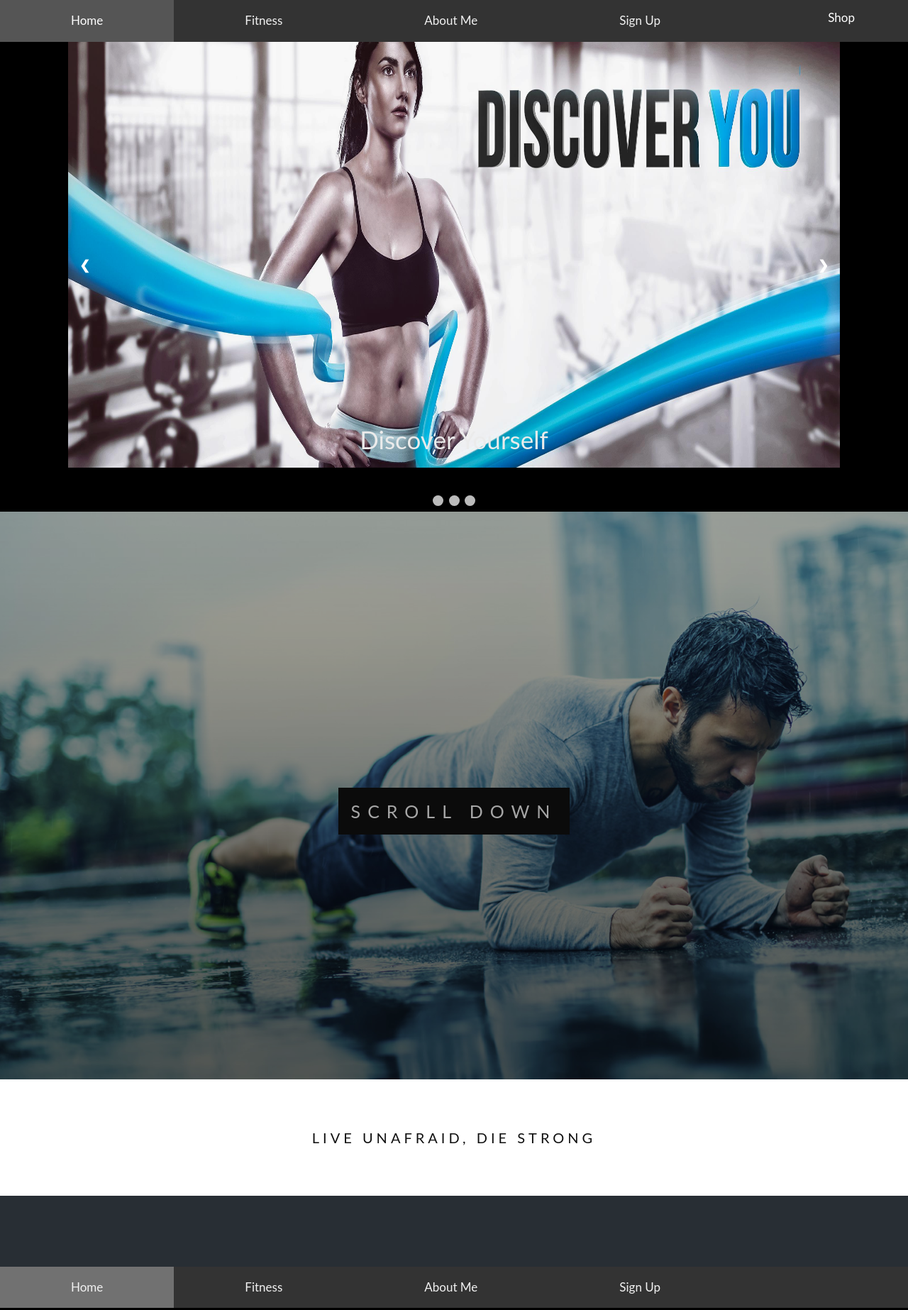
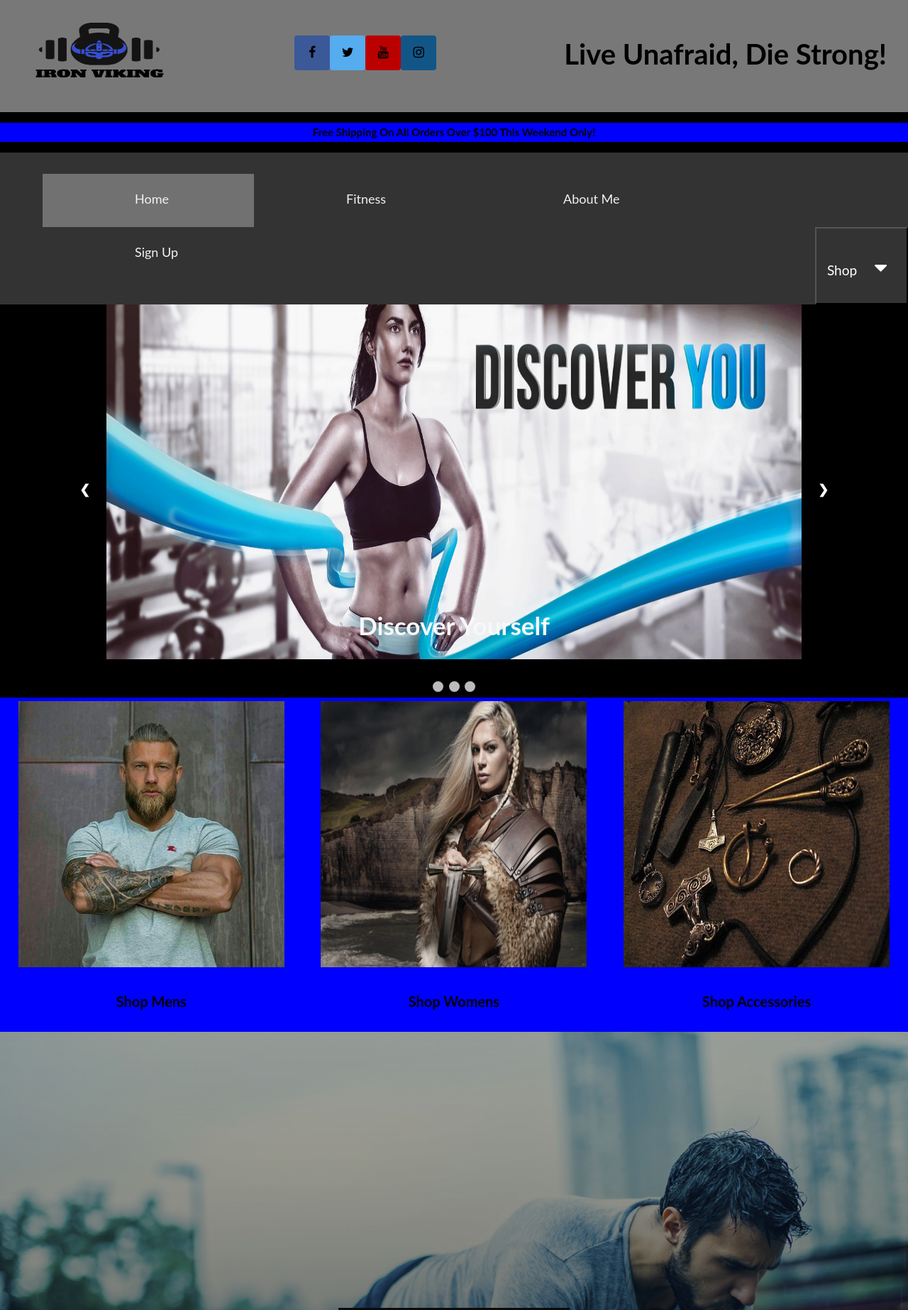
Before and after one commit to KillaGorillaFb/IronVikingsSite, a plain HTML site: page index.html in a window 1280 px wide. Shown: the top 1846 px of the page at 71% size. Drawn offline with Linux system fonts and the light colour scheme.

Commit message:
Homepage Redesign

```diff
--- a/index.html
+++ b/index.html
@@ -8,6 +8,7 @@
 <head>
   <meta charset="utf-8">
   <title>Iron Viking</title>
+  <link rel="stylesheet" href="https://cdnjs.cloudflare.com/ajax/libs/font-awesome/4.7.0/css/font-awesome.min.css">
   <link href="styles.css" rel="stylesheet">
   <link href="slideshowHome.css" rel="stylesheet">
   <!-- Parallax Styling -->
@@ -86,22 +87,32 @@
 </head>
 
 <body>
+  <!--<div class="row">
+    <p>Free Shipping On All Orders Over $100 This Weekend Only!</p>
+  </div>-->
+  <div class="header">
+    <img src="logo.png" style="width: 250px; height: 150px; " class="logo"></a>
+    <p style="color:black;float: right; font-size:40px; font-weight: bold; padding: 0px 15px 0px 150px;">Live Unafraid, Die Strong!</p>
+    <div class="header-right">
+      <a href="#" class="fa fa-facebook"></a>
+      <a href="#" class="fa fa-twitter"></a>
+      <a href="#" class="fa fa-youtube"></a>
+      <a href="#" class="fa fa-instagram"></a>
+      <!--<a class="active" href="#home">Home</a>
+<a href="#contact">Contact</a>
+<a href="#about">About</a>-->
+    </div>
+  </div>
+  <!-- Row Under Header -->
+  <div class="row2">
+    <p>Free Shipping On All Orders Over $100 This Weekend Only!</p>
+  </div>
 
   <!-- Top Menu HTML -->
   <div class="topnav" id="myTopnav">
     <a href="#home" class="active">Home</a>
     <a href="fitness.html">Fitness</a>
     <a href="aboutMe.html">About Me</a>
-    <!--<div class="dropdown">
-      <button class="dropbtn">Shop
-      <i class="fa fa-caret-down"></i>
-    </button>
-      <div class="dropdown-content">
-        <a href="shopMen.html">Men</a>
-        <a href="shopWomen.html">Women</a>
-        <a href="shopAccessories.html">Accessories</a>
-      </div>
-    </div>-->
     <a href="signUp.html">Sign Up</a>
     <a href="javascript:void(0);" class="icon" onclick="myFunction()">&#9776;</a>
 
@@ -136,19 +147,19 @@
 
     <div class="mySlides fade">
       <div class="numbertext"></div>
-        <img src="logo.png" class="center" style="height: 700px; width:80%">
+      <img src="logo.png" class="center" style="height: 500px; width:50%">
       <div class="text">Live Unafraid, Die Strong</div>
     </div>
 
     <div class="mySlides fade">
       <div class="numbertext"></div>
-        <img src="slide1.jpg" class="center" style="height: 600px; width:90%">
+      <img src="slide1.jpg" class="center" style="height: 500px; width:80%">
       <div class="text">Function Over Physique</div>
     </div>
 
     <div class="mySlides fade">
       <div class="numbertext"></div>
-        <img src="slide3.jpg" style="height: 600px; width:100%">
+      <img src="slide3.jpg" class="center" style="height: 500px; width:90%">
       <div class="text">Discover Yourself</div>
     </div>
 
@@ -216,6 +227,55 @@
     }
   </script>
 
+  <!-- Side By Side Images Below Slideshow -->
+  <style>
+    * {
+      box-sizing: border-box;
+    }
+
+    .column {
+      float: left;
+      width: 33.33%;
+      padding: 5px;
+    }
+
+    /* Clearfix (clear floats) */
+
+    .row::after {
+      content: "";
+      clear: both;
+      display: table;
+    }
+  </style>
+  </head>
+
+
+
+
+    <div class="row">
+      <div class="column">
+        <a href="shopMen.html">
+  <img src="men.jpg" alt="Men's Shopping" style="height: 375px; width:90%">
+</a>
+<p>Shop Mens</p>
+      </div>
+      <div class="column">
+        <a href="shopWomen.html">
+  <img src="woman.jpg" alt="Women's Shopping" style="height: 375px; width:90%">
+</a>
+<p>Shop Womens</p>
+      </div>
+
+        <div class="column">
+          <a href="shopAccessories.html">
+  <img src="accessories.jpg" alt="Accessories Shopping" style="height: 375px; width:90%">
+</a>
+<p>Shop Accessories</p>
+        </div>
+      </div>
+    </div>
+
+    <!-- End of Side By Side Images -->
 
     <!-- Parallax HTML -->
     <div class="bgimg-1">
@@ -229,83 +289,26 @@
       <p></p>
     </div>
 
-    <!--  <div class="bgimg-2">
-    <div class="caption">
-      <span class="border" style="background-color:transparent;font-size:25px;color: #f7f7f7;">LESS HEIGHT</span>
+    </div>
+
+    <!--<div style="position:relative;">
+    <div style="color:#ddd;background-color:#282E34;text-align:center;padding:20px 20px;text-align: justify;">
+      <div class="btm-header">
+        <img src="logo.png" style="width: 250px; height: 150px; align-content: center;"/>
+        <p style="text-align:right; font-size: 20px; font-weight: bold;">Contact Me</p>
+        <p style="text-align:right;">Phone: 417-555-5555</p>
+        <p style="text-align:right;">Email: ironviking@ironviking.com</p>
+      </div>
     </div>
   </div>-->
-
-
-
-  </div>
-
-  <div style="position:relative;">
-    <div style="color:#ddd;background-color:#282E34;text-align:center;padding:50px 80px;text-align: justify;">
-      <!--<p>Scroll up and down to really get the feeling of how Parallax Scrolling works.</p>-->
-    </div>
-  </div>
 
 
     <div class="topnav" id="myTopnav">
       <a href="#home" class="active">Home</a>
       <a href="fitness.html">Fitness</a>
       <a href="aboutMe.html">About Me</a>
-    <a href="signUp.html">Sign Up</a>
+      <a href="signUp.html">Contact Me</a>
 
-
-    <!-- Bottom Tab Headers HTML -->
-    <!--<div id="London" class="tabcontent">
-    <h3>Home</h3>
-    <p>Look into adding side by side images here!</p>
-  </div>
-
-  <div id="Paris" class="tabcontent">
-
-    <a href="fitness.html" style="color:black; font-size:29px;">Need help getting started in Fitness? Click HereQ</a>
-  </div>
-
-  <div id="Tokyo" class="tabcontent">
-    <h3>About Me</h3>
-    <p>Info about owner here</p>
-  </div>
-
-  <div id="Oslo" class="tabcontent">
-    <h3>Sign Up</h3>
-    <p>Link to newsletter sign up page here.</p>
-  </div>
-
-  <button class="tablink" onclick="openCity('London', this, '#2F4F4F')" id="defaultOpen">Home</button>
-  <button class="tablink" onclick="openCity('Paris', this, 'black')">Fitness</button>
-  <button class="tablink" onclick="openCity('Tokyo', this, '#2F4F4F')">About Me</button>
-  <button class="tablink" onclick="openCity('Oslo', this, 'black')">Sign Up</button>-->
-
-
-    <!-- Bottom Tab Headers Menu JS -->
-    <!--  <script>
-    function openCity(cityName, elmnt, color) {
-      // Hide all elements with class="tabcontent" by default */
-      var i, tabcontent, tablinks;
-      tabcontent = document.getElementsByClassName("tabcontent");
-      for (i = 0; i < tabcontent.length; i++) {
-        tabcontent[i].style.display = "none";
-      }
-
-      // Remove the background color of all tablinks/buttons
-      tablinks = document.getElementsByClassName("tablink");
-      for (i = 0; i < tablinks.length; i++) {
-        tablinks[i].style.backgroundColor = "";
-      }
-
-      // Show the specific tab content
-      document.getElementById(cityName).style.display = "block";
-
-      // Add the specific color to the button used to open the tab content
-      elmnt.style.backgroundColor = color;
-    }
-
-    // Get the element with id="defaultOpen" and click on it
-    document.getElementById("defaultOpen").click();
-  </script>-->
   </body>
 
 </html>
--- a/slideshowHome.css
+++ b/slideshowHome.css
@@ -40,13 +40,14 @@
 
 /* Caption text */
 .text {
-  color: #f2f2f2;
+  color: white;
   font-size: 35px;
   padding: 8px 12px;
   position: absolute;
   bottom: 8px;
   width: 100%;
   text-align: center;
+  font-weight: bold;
 }
 
 /* Number text (1/3 etc) */
--- a/styles.css
+++ b/styles.css
@@ -3,6 +3,22 @@
   Purpose:    StyleSheet
 */
 
+/*Top Banner */
+.row {
+  background-color: blue;
+  color: black;
+  text-align: center;
+  font-size: 20px;
+  font-weight: bold;
+}
+
+.row2 {
+  background-color: blue;
+  color: black;
+  text-align: center;
+  font-size: 15px;
+  font-weight: bold;
+}
 /* Bottom Tab Headers CSS */
 
 /* Style the tab buttons */
@@ -14,7 +30,7 @@ body {
 .tablink {
   background-color: black;
   color: white;
-  float:left;
+  float: left;
   border: none;
   outline: none;
   cursor: pointer;
@@ -63,6 +79,8 @@ body {
 .topnav {
   background-color: #333;
   overflow: hidden;
+  padding: 30px 0px 0px 60px;
+  line-height: 10px;
 }
 
 /* Style the links inside the navigation bar */
@@ -72,9 +90,9 @@ body {
   display: block;
   color: #f2f2f2;
   text-align: center;
-  padding: 14px 100px;
+  padding: 30px 120px 35px 130px;
   text-decoration: none;
-  font-size: 17px;
+  font-size: 18px;
 }
 
 /* Add an active class to highlight the current page */
@@ -94,21 +112,22 @@ body {
 
 .dropdown {
   float: right;
-  overflow: hidden
+  overflow: hidden;
   display: block;
+  padding: 0px 00px 0px 0px;
 }
 
 /* Style the dropdown button to fit inside the topnav */
 
 .dropdown .dropbtn {
-  font-size: 17px;
-  border: none;
+  font-size: 19px;
+  text-align: center;
   outline: none;
   color: white;
-  padding: 14px 75px;
   background-color: inherit;
   font-family: inherit;
   margin: 0;
+  padding: 20px 15px 15px 15px;
 }
 
 /* Style the dropdown content (hidden by default) */
@@ -194,10 +213,141 @@ body {
   }
 }
 
+.center {
+  display: block;
+  margin-left: auto;
+  margin-right: auto;
+  width: 50%;
+}
 
-.center {
-    display: block;
-    margin-left: auto;
-    margin-right: auto;
-    width: 50%;
+/* Style the header with a grey background and some padding */
+
+.header {
+  overflow: hidden;
+  background-color: rgb(120, 120, 120);;
+  padding: 0px 15px 0px 15px;
 }
+
+/* Style the header links */
+
+.header a {
+  float: left;
+  color: black;
+  text-align: center;
+  padding: 12px;
+  text-decoration: none;
+  font-size: 18px;
+  line-height: 25px;
+  border-radius: 4px;
+}
+
+/* Style the logo link (notice that we set the same value of line-height and font-size to prevent the header to increase when the font gets bigger */
+
+.header a.logo {
+  font-size: 25px;
+  font-weight: bold;
+}
+
+/* Change the background color on mouse-over */
+
+.header a:hover {
+  background-color: #ddd;
+  color: black;
+}
+
+/* Style the active/current link*/
+
+.header a.active {
+  background-color: dodgerblue;
+  color: white;
+}
+
+/* Float the link section to the right */
+
+.header-right {
+  float: right;
+  padding-top: 50px;
+  padding-right: 30px;
+  padding-bottom: 30px;
+  padding-left: 80px;
+}
+
+/* Add media queries for responsiveness - when the screen is 500px wide or less, stack the links on top of each other */
+
+@media screen and (max-width: 500px) {
+  .header {
+    float: none;
+    display:block;
+    text-align: left;
+  }
+  .header-right {
+    float: none;
+  }
+}
+
+/* Style all font awesome icons */
+
+.fa {
+  padding: 20px;
+  font-size: 30px;
+  width: 50px;
+  text-align: center;
+  text-decoration: none;
+}
+
+/* Add a hover effect if you want */
+
+.fa:hover {
+  opacity: 0.7;
+}
+
+/* Set a specific color for each brand */
+
+/* Facebook */
+
+.fa-facebook {
+  background: #3B5998;
+  color: white;
+}
+
+/* Twitter */
+
+.fa-twitter {
+  background: #55ACEE;
+  color: white;
+}
+
+/* Youtube */
+
+.fa-youtube {
+  background: #bb0000;
+  color: white;
+}
+
+/* Instagram */
+
+.fa-instagram {
+  background: #125688;
+  color: white;
+}
+
+
+/* Bottom Header */
+.btm-header{
+  background-color: gray;
+  color:black;
+}
+
+/* Text On Photos Below Slideshow on Homepage */
+.centered {
+    position: absolute;
+    top: 50%;
+    left: 50%;
+    transform: translate(-50%, -50%);
+}
+
+.contains {
+    position: relative;
+    text-align: center;
+    color: white;
+}
```
Also changed, not shown: aboutMe.html (+2 -2 lines), shopAccessories.html (+2 -2 lines), shopMen.html (+2 -2 lines), shopWomen.html (+2 -2 lines), accessories.jpg (added), men.jpg (added), woman.jpg (added). Lines whose indentation alone changed are shown as unchanged.
